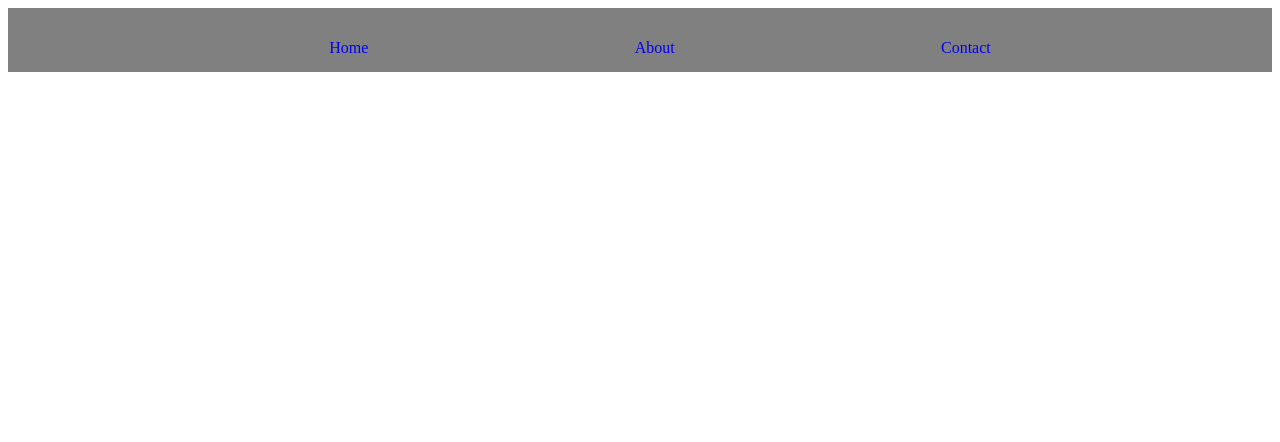
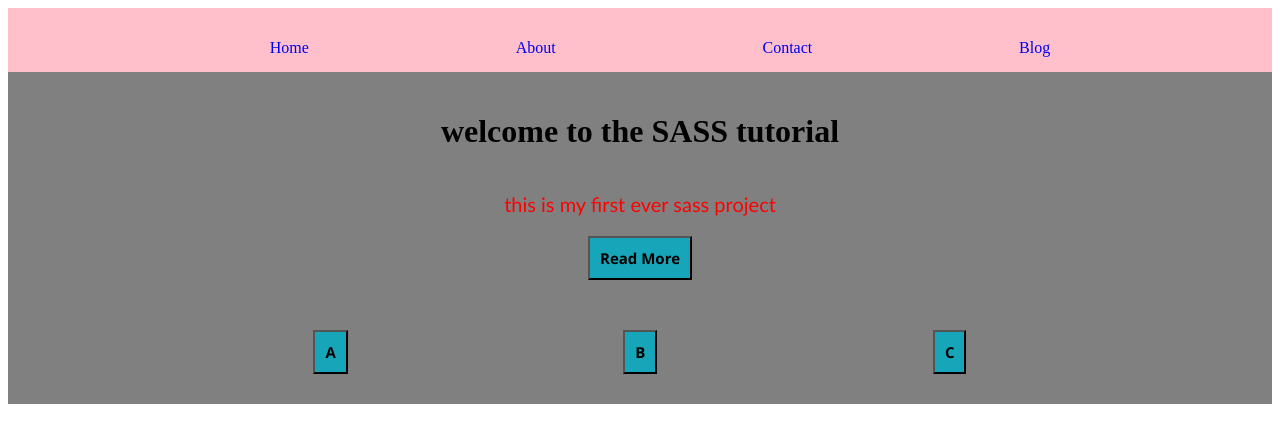
Before and after one commit to DiskitAmo/Sass-project, a Gatsby site: page / in a window 1280 px wide. Built offline with nearby package versions, Linux system fonts and the light colour scheme; Gatsby itself is replaced by a stand-in of ours.

Commit message:
content page added

```diff
--- a/src/components/Content.js
+++ b/src/components/Content.js
@@ -1,7 +1,27 @@
 import React from "react"
+import "../styles/style.css"
 
 const Content = () => {
-  return <div>Content</div>
+  return (
+    <>
+      <div className="content">
+        <h1>welcome to the SASS tutorial</h1>
+        <p>this is my first ever sass project</p>
+        <button>Read More</button>
+      </div>
+      <div className="boxes">
+        <div className="box1">
+          <button>A</button>
+        </div>
+        <div className="box1">
+          <button>B</button>
+        </div>
+        <div className="box1">
+          <button>C</button>
+        </div>
+      </div>
+    </>
+  )
 }
 
 export default Content
--- a/src/components/Navbar.js
+++ b/src/components/Navbar.js
@@ -20,6 +20,11 @@ const Navbar = () => {
             Contact
           </Link>
         </li>
+        <li>
+          <Link className="home" to="/blog">
+            Blog
+          </Link>
+        </li>
       </ul>
     </div>
   )
--- a/src/pages/index.js
+++ b/src/pages/index.js
@@ -1,5 +1,6 @@
 import * as React from "react"
 import Navbar from "../components/Navbar"
+import Content from "../components/Content"
 import "../styles/style.css"
 
 //import Layout from "../components/layout"
@@ -7,6 +8,7 @@ import "../styles/style.css"
 const IndexPage = () => (
   <div className="container">
     <Navbar />
+    <Content />
   </div>
 )
 
--- a/src/styles/navbar.scss
+++ b/src/styles/navbar.scss
@@ -1,6 +1,9 @@
+@import "./variables.scss";
+
 .navbar {
   text-align: center;
   padding: 15px;
+  background-color: $primaryColor;
   ul {
     display: flex;
     justify-content: space-evenly !important;
--- a/src/styles/style.scss
+++ b/src/styles/style.scss
@@ -1,3 +1,38 @@
+//@import "./navbar.scss";
+@import "./variables.scss";
+
 .container {
   background-color: gray;
 }
+.content {
+  display: flex;
+  flex-direction: column;
+  align-items: center;
+  padding: 20px;
+  button {
+    @include buttonStyle();
+    &:hover {
+      background-color: $hoverColor;
+    }
+  }
+  p {
+    color: $secondary;
+    font-size: 20px;
+    font-family: "Gill Sans", "Gill Sans MT", Calibri, "Trebuchet MS",
+      sans-serif;
+  }
+}
+.boxes {
+  display: flex;
+  justify-content: space-evenly;
+  align-items: center;
+  padding: 30px;
+  .box1 {
+    button {
+      @include buttonStyle();
+      &:hover {
+        background-color: $textColor;
+      }
+    }
+  }
+}
--- /dev/null
+++ b/src/styles/variables.scss
@@ -0,0 +1,13 @@
+$primaryColor: pink;
+$secondary: red;
+$textColor: rgb(38, 0, 255);
+$btnColor: rgb(23, 166, 185);
+$hoverColor: yellow;
+
+@mixin buttonStyle {
+  padding: 10px;
+  font-size: 15px;
+  font-weight: bold;
+  font-family: "Segoe UI", Tahoma, Geneva, Verdana, sans-serif;
+  background-color: $btnColor;
+}
```
Also changed, not shown: src/styles/navbar.css, src/styles/style.css, src/styles/variables.css (added), 3 other files.
